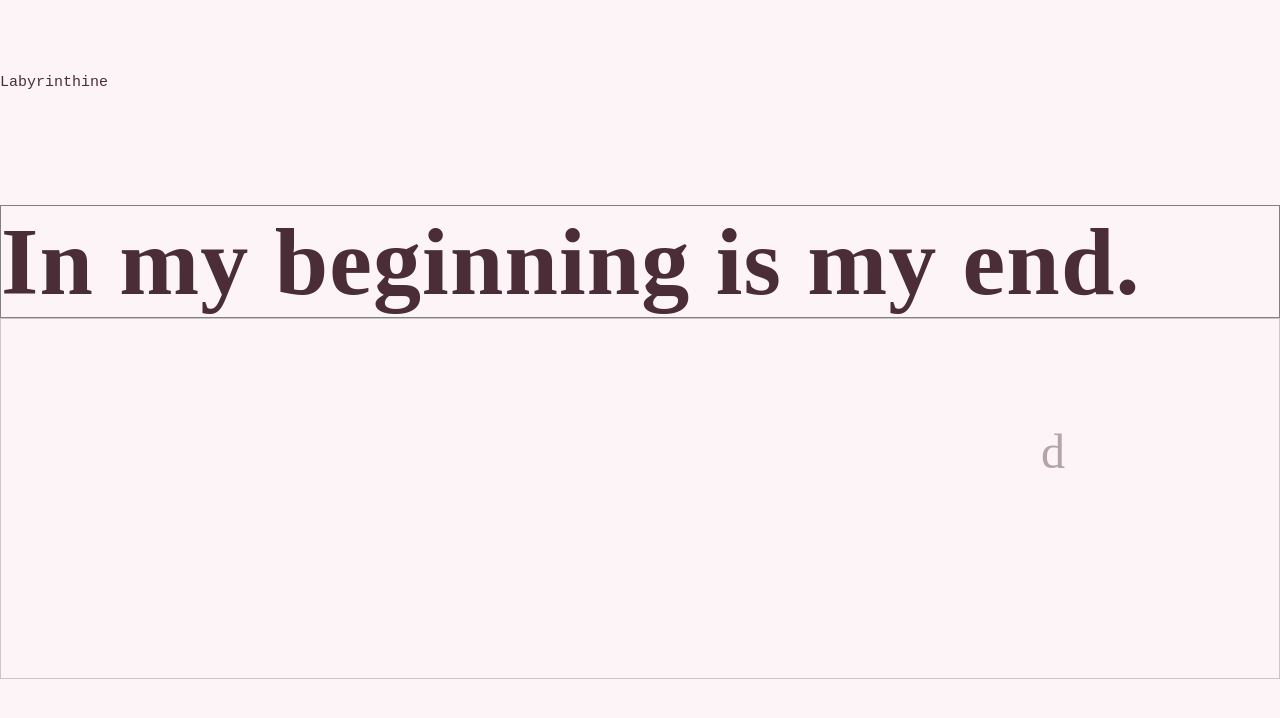
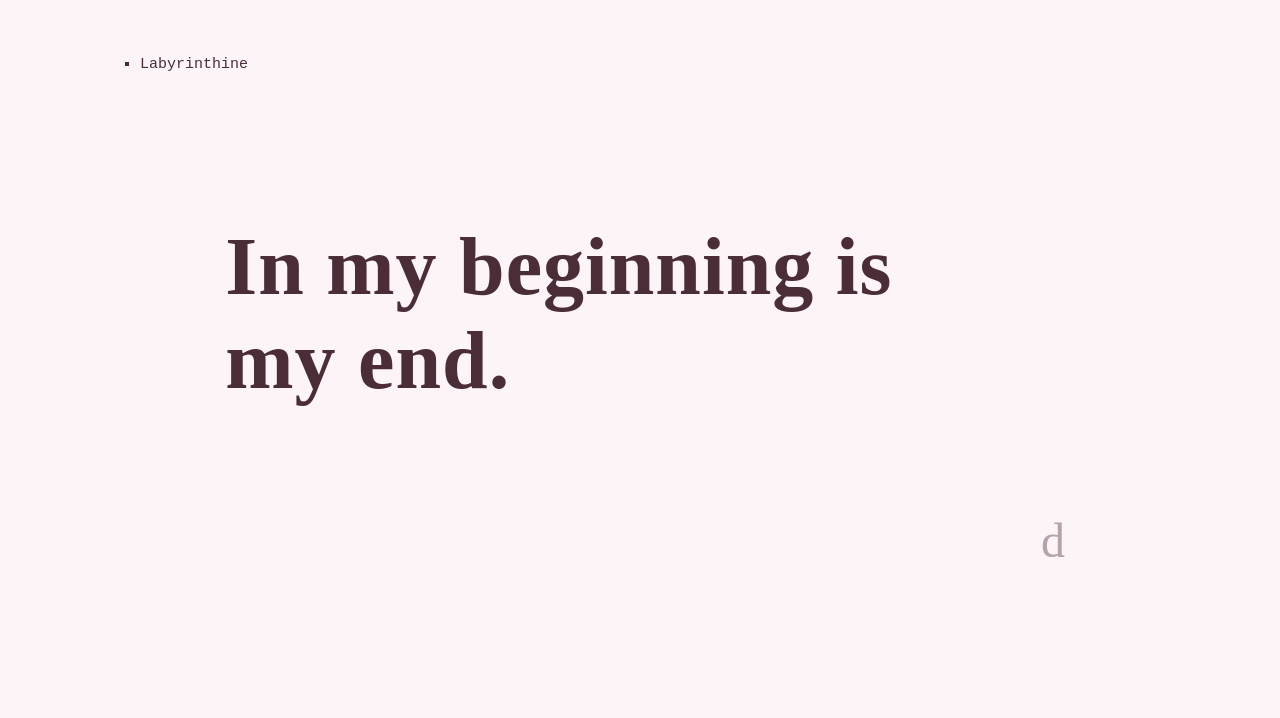
Before and after one commit to btran-3/labyrinthine, a plain HTML site: page index.html in a window 1280 px wide. Drawn offline with Linux system fonts and the light colour scheme; a web font is replaced by a local one.

Commit message:
index page and grids

```diff
--- a/css/styles.css
+++ b/css/styles.css
@@ -49,10 +49,11 @@ dark: #4A2D37
 
 /******GLOBAL STYLES******/
 
-
+/*
 div{
 	border: .5px solid grey;
 }
+*/
 
 
 .twelve-grid{
@@ -135,6 +136,12 @@ img{
 	z-index: -100;
 }
 
+span.bolden{
+	font-family: edita, serif;
+	font-weight: 700;
+	font-style: normal;
+}
+
 blockquote{
 	font-family: alverata, serif;
 	font-weight: 400;
@@ -152,6 +159,9 @@ blockquote .inline-link-next{
 	width: 100%;
 }
 
+.row-start-2{
+	grid-row-start: 2;
+}
 
 .row-start-3{
 	grid-row-start: 3;
@@ -213,6 +223,10 @@ blockquote .inline-link-next{
 	grid-column: 1/13;
 }
 
+.col-2-to-11{
+	grid-column: 2/11;
+}
+
 .col-3-to-7{
 	grid-column: 3/7;
 }
@@ -238,39 +252,21 @@ blockquote .inline-link-next{
 
 /******NAV******/
 
-
-nav{
-	margin: 70px auto 110px auto;
-}
-
-nav li{
+ul li{
 	font-family: interstate-mono, monospace;
 	font-weight: 400;
 	font-style: normal;
 	color: #4A2D37;
-	opacity: .4;
 	font-size: 15px;
 	margin: 4px 0 4px 0;
 	padding: 4px 0 4px 0;
-}
-
-nav li.nav-pacer-name{
-	font-weight: 700;
-}
-
-
-nav li.nav-active{
-	opacity: 1;
 	list-style: square;
 }
 
-a.inline-link-next{
-	font-family: interstate-mono, monospace;
-	font-weight: 400;
-	font-style: normal;
-	font-size: 15px;
+div.top-nav{
+	margin-top: 6vh;
+}
 
-}
 
 .next-arrow{
 
@@ -293,9 +289,8 @@ a.inline-link-next{
 	font-feature-settings: "ss01";
 
 }
-.next-arrow p:hover{
 
-}
+
 #highlight-link{
 	opacity: .4;
 	transition-duration: .5s;
@@ -308,7 +303,7 @@ a.inline-link-next{
 
 /******OPENING******/
 h1.title-text{
-	font-size: 96px;
+	font-size: 82px;
 }
 
 
@@ -341,7 +336,7 @@ button{
 	opacity: 1;
 	transition-duration: .5s;
 	outline: none;
-	background-color:#FCF4F7;
+	background: none;
 }
 
 button:hover{
@@ -525,6 +520,40 @@ p.mono-tech{
 
 /******ANIMATION******/
 
+/*
+
+.hover-this:hover img.hover-image-1{
+	opacity: 1;
+}
+
+#hover-image-1:target{
+	opacity: 1;
+}
+
+#hover-image-2:target{
+	opacity: 1;
+}
+
+#hover-image-1{
+	opacity: .1;
+
+	-webkit-transition: 1s ease-in-out;
+  -moz-transition: 1s ease-in-out;
+  -o-transition: 1s ease-in-out;
+  transition: 1s ease-in-out;
+}
+#hover-image-2{
+	opacity: .1;
+
+	-webkit-transition: 1s ease-in-out;
+  -moz-transition: 1s ease-in-out;
+  -o-transition: 1s ease-in-out;
+  transition: 1s ease-in-out;
+}
+
+*/
+
+
 span.boustrophedon{
 	color: dark grey;
 	display: inline-block;
--- a/index.html
+++ b/index.html
@@ -27,13 +27,6 @@
 
 		<svg id="fader" class="fader-light fade-out"></svg>
 		<script>fadeInPage();</script>
-		<nav>
-			<ul>
-				<!-- <li class="nav-pacer-name">Origins</li> -->
-				<li class="nav-active">Labyrinthine</li>
-				<!-- <li><a href=page2.html>Mixed with Mazes</a></li> -->
-		</nav>
-
 
 		<div class="warning">
 			<h3>This site was meant to be viewed on a computer or laptop.<br>Please switch devices and/or expand your browser window.</h3>
@@ -41,9 +34,21 @@
 
 
 		<main id="slide" class="slide-up">
-			<div>
-				<h1 class="title-text">In my beginning is my end.</h1>
+
+			<div class="twelve-grid">
+
+				<div class="top-nav all-12-col">
+					<ul>
+						<!-- <li class="nav-pacer-name">Origins</li> -->
+						<li>Labyrinthine</li>
+						<!-- <li><a href=page2.html>Mixed with Mazes</a></li> -->
+				</div>
+
+				<div class="row-start-2 col-2-to-11 mar-top-100">
+					<h1 class="title-text">In my beginning is my end.</h1>
+				</div>
 			</div>
+
 		</main>
 
 		<div class="next-arrow" id="highlight-link">
```
Also changed, not shown: section1.html (+17 -3 lines).
